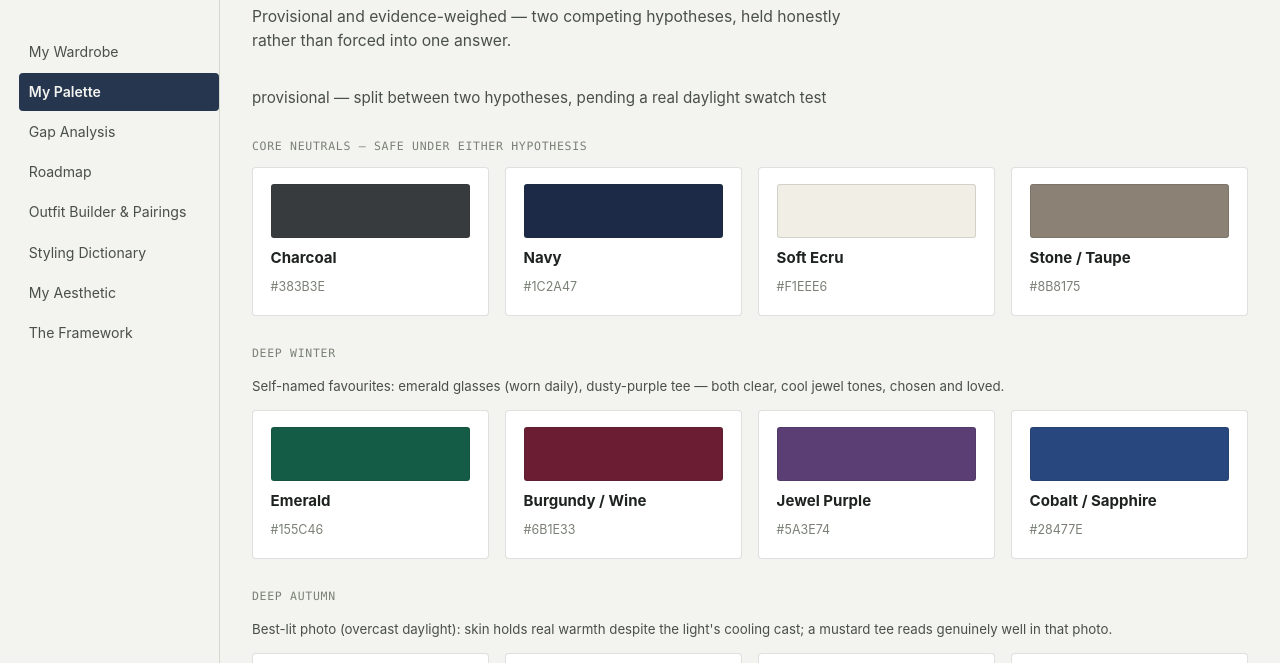
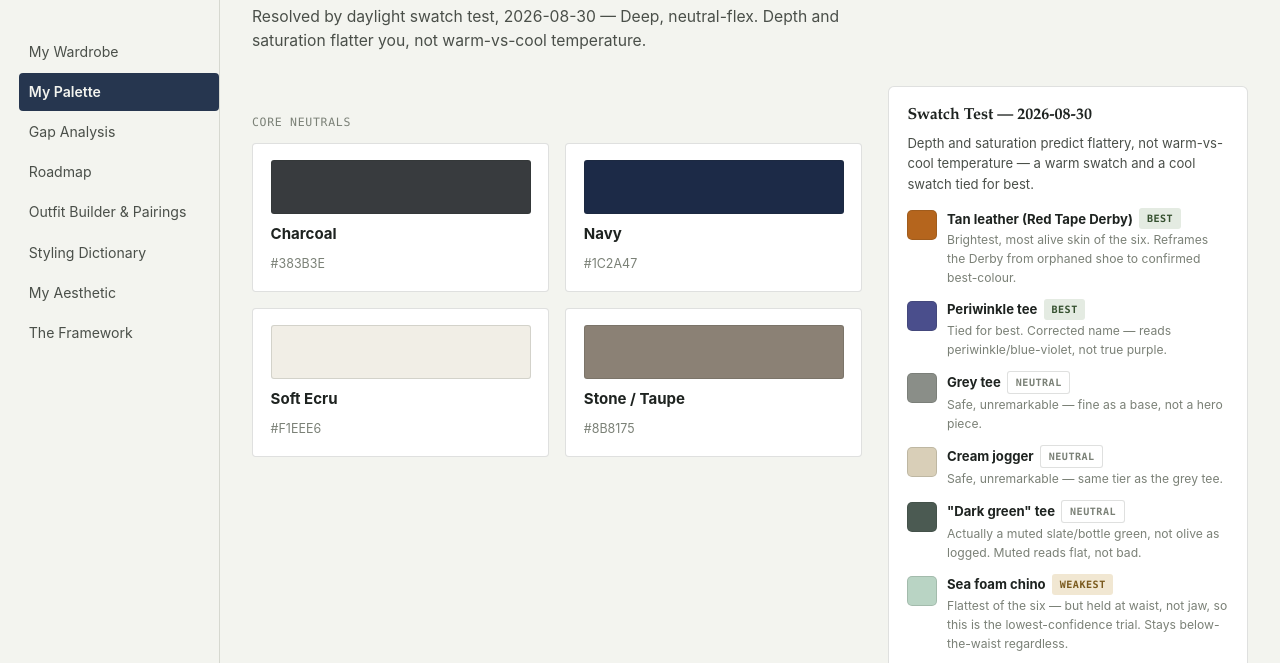
Before and after one commit to i-am-wolley/styling, a plain HTML site: page index.html in a window 1280 px wide. Both pictures are taken after a click on the button "My Palette". Shown: the part 137-800 px from the top of the page. Drawn offline with Linux system fonts and the light colour scheme.

Commit message:
Resolve palette to Deep, neutral-flex from daylight swatch test
Six garments/accessories tested near the jaw under daylight; auto-WB
made raw pixel data unreliable so the verdict is a visual read. A
warm swatch (tan leather) and a cool swatch (periwinkle tee) both
read as most flattering, resolving the open Deep Autumn vs. Deep
Winter split as depth/saturation-driven rather than warm-vs-cool.

- palette.json: single resolved palette + full swatchTest report
- app.js: outfit builder now flags muted near-face colour instead of
  warm/cool mixing; My Palette page adds a swatch-test report card
- index.html/style.css: updated palette subtitle and report layout

```diff
--- a/css/style.css
+++ b/css/style.css
@@ -225,6 +225,23 @@ a { color: var(--accent); }
 .toggle-label { display:flex; align-items:center; gap:.5rem; font-size:.84rem; color:var(--ink-soft); margin-bottom:1.4rem; cursor:pointer; }
 .toggle-label input { cursor:pointer; }
 
+/* ---- Palette: swatch test report ---- */
+.palette-top-row { display:grid; grid-template-columns: minmax(0,1fr) minmax(280px,360px); gap:1.6rem; align-items:start; margin-top:1.2rem; }
+.swatch-test-card { background: var(--bg-raised); border:1px solid var(--chip-border); border-radius:6px; padding:1rem 1.15rem 1.1rem; }
+.swatch-test-title { font-family:var(--serif); font-size:1rem; font-weight:600; margin:0 0 .35rem; }
+.swatch-test-verdict { font-size:.82rem; color:var(--ink-soft); margin:0 0 .9rem; }
+.swatch-test-list { display:flex; flex-direction:column; gap:.7rem; }
+.swatch-test-row { display:flex; gap:.6rem; align-items:flex-start; }
+.swatch-test-chip { width:30px; height:30px; border-radius:5px; border:1px solid var(--chip-border); flex-shrink:0; margin-top:.1rem; }
+.swatch-test-info { min-width:0; }
+.swatch-test-name { font-size:.82rem; font-weight:650; display:flex; align-items:center; gap:.4rem; flex-wrap:wrap; }
+.swatch-test-note { font-size:.76rem; color:var(--ink-faint); margin-top:.15rem; }
+.swatch-test-method { font-size:.7rem; color:var(--ink-faint); font-style:italic; margin:.9rem 0 0; padding-top:.7rem; border-top:1px solid var(--hairline); }
+
+@media (max-width: 720px) {
+  .palette-top-row { grid-template-columns: 1fr; }
+}
+
 /* ---- Dictionary ---- */
 .dict-group-label { font-family:var(--mono); font-size:.72rem; letter-spacing:.06em; text-transform:uppercase; color:var(--ink-faint); margin: 1.8rem 0 .7rem; }
 .dict-card { background: var(--bg-raised); border:1px solid var(--chip-border); border-radius:4px; padding:.9rem 1rem; }
--- a/data/palette.json
+++ b/data/palette.json
@@ -1,43 +1,55 @@
 {
-  "confidence": "provisional — split between two hypotheses, pending a real daylight swatch test",
+  "confidence": "resolved — Deep, neutral-flex (daylight swatch test, 2026-08-30)",
   "coreNeutrals": [
     { "name": "Charcoal", "hex": "#383B3E" },
     { "name": "Navy", "hex": "#1C2A47" },
     { "name": "Soft Ecru", "hex": "#F1EEE6" },
     { "name": "Stone / Taupe", "hex": "#8B8175" }
   ],
-  "hypotheses": [
-    {
-      "id": "winter",
-      "name": "Deep Winter",
-      "evidence": "Self-named favourites: emerald glasses (worn daily), dusty-purple tee — both clear, cool jewel tones, chosen and loved.",
-      "colors": [
-        { "name": "Emerald", "hex": "#155C46" },
-        { "name": "Burgundy / Wine", "hex": "#6B1E33" },
-        { "name": "Jewel Purple", "hex": "#5A3E74" },
-        { "name": "Cobalt / Sapphire", "hex": "#28477E" }
-      ]
-    },
-    {
-      "id": "autumn",
-      "name": "Deep Autumn",
-      "evidence": "Best-lit photo (overcast daylight): skin holds real warmth despite the light's cooling cast; a mustard tee reads genuinely well in that photo.",
-      "colors": [
-        { "name": "Mustard Gold", "hex": "#B8892B" },
-        { "name": "Rust", "hex": "#7A3B1E" },
-        { "name": "Deep Bottle Green", "hex": "#2E4A38" },
-        { "name": "Chocolate", "hex": "#4A3524" }
+  "resolution": {
+    "classification": "Deep, neutral-flex",
+    "summary": "A daylight swatch test on 2026-08-30 tested a warm swatch (tan leather) and a cool swatch (purple/periwinkle tee) side by side against skin. Both read as genuinely flattering — the test didn't resolve warm vs. cool, it resolved that depth/saturation is the governing variable, not hue temperature. Muted or pale colours (a slate-green tee, a pastel sea foam chino) underperformed regardless of temperature. Practical rule: prioritize rich, saturated colour near the face; treat warm-vs-cool as a secondary, low-stakes choice.",
+    "validatedColors": [
+      { "name": "Emerald (Zweig glasses)", "hex": "#155C46", "note": "cool jewel tone, validated twice" },
+      { "name": "Periwinkle / Jewel Purple", "hex": "#4A4E8C", "note": "cool — tee reads periwinkle/blue-violet, corrected from 'purple'" },
+      { "name": "Cognac / Tan leather", "hex": "#B5651D", "note": "warm — Red Tape Derby; upgraded from 'orphaned shoe' to confirmed best-colour" }
+    ],
+    "underperformed": [
+      { "name": "Slate / muted bottle green", "hex": "#4B5A52", "note": "cool-leaning but muted, not olive as originally logged — safe, not flattering" },
+      { "name": "Sea foam", "hex": "#B9D4C4", "note": "pale/pastel — stays below-the-waist only, low-confidence trial (held away from face)" }
+    ],
+    "swatchTest": {
+      "date": "2026-08-30",
+      "method": "Six garments/accessories held near the jaw (sea foam held lower, at waist) under indirect daylight, same room and window. Pixel brightness was sampled but discarded — smartphone auto white-balance compensated for each swatch's dominant colour, inverting the real signal. Verdict below is a visual read across matched face crops.",
+      "verdict": "Depth and saturation predict flattery, not warm-vs-cool temperature — a warm swatch and a cool swatch tied for best.",
+      "items": [
+        { "name": "Tan leather (Red Tape Derby)", "hex": "#B5651D", "temp": "warm", "result": "best", "note": "Brightest, most alive skin of the six. Reframes the Derby from orphaned shoe to confirmed best-colour." },
+        { "name": "Periwinkle tee", "hex": "#4A4E8C", "temp": "cool", "result": "best", "note": "Tied for best. Corrected name — reads periwinkle/blue-violet, not true purple." },
+        { "name": "Grey tee", "hex": "#8A8E88", "temp": "cool-neutral", "result": "neutral", "note": "Safe, unremarkable — fine as a base, not a hero piece." },
+        { "name": "Cream jogger", "hex": "#D9CFB8", "temp": "warm-neutral", "result": "neutral", "note": "Safe, unremarkable — same tier as the grey tee." },
+        { "name": "\"Dark green\" tee", "hex": "#4B5A52", "temp": "cool-muted", "result": "neutral", "note": "Actually a muted slate/bottle green, not olive as logged. Muted reads flat, not bad." },
+        { "name": "Sea foam chino", "hex": "#B9D4C4", "temp": "cool-pastel", "result": "weakest", "note": "Flattest of the six — but held at waist, not jaw, so this is the lowest-confidence trial. Stays below-the-waist regardless." }
       ]
     }
+  },
+  "colors": [
+    { "name": "Emerald", "hex": "#155C46" },
+    { "name": "Burgundy / Wine", "hex": "#6B1E33" },
+    { "name": "Jewel Purple / Periwinkle", "hex": "#4A4E8C" },
+    { "name": "Cobalt / Sapphire", "hex": "#28477E" },
+    { "name": "Mustard Gold", "hex": "#B8892B" },
+    { "name": "Rust", "hex": "#7A3B1E" },
+    { "name": "Cognac / Tan", "hex": "#B5651D" },
+    { "name": "Chocolate", "hex": "#4A3524" }
   ],
   "rules": {
     "ratio": "60/30/10 — dominant neutral, secondary colour, accent",
     "maxColors": 3,
-    "faceRule": "Near the face (tops, shirts, knitwear): core neutrals + clear jewel tones. Below the waist (trousers, shoes): far more forgiving — existing olive/khaki/camel all work here regardless of which hypothesis is correct.",
+    "faceRule": "Near the face (tops, shirts, knitwear): core neutrals + any colour above at full saturation — warm or cool both work. Avoid muted/dusty or pastel versions near the face regardless of temperature (confirmed by swatch test). Below the waist (trousers, shoes): far more forgiving — existing olive/khaki/camel and pastel pieces (sea foam) all work here.",
     "harmonySchemes": {
       "safe": ["analogous", "monochromatic"],
       "accentOnly": ["complementary (never 50/50, one dominates)"],
-      "avoid": ["triadic and split-complementary as literal 3-hue combos — collapse to two colours plus a neutral instead"]
+      "avoid": ["triadic and split-complementary as literal 3-hue combos — collapse to two colours plus a neutral instead", "muted/dusty or pastel colour near the face"]
     }
   }
 }
--- a/index.html
+++ b/index.html
@@ -40,7 +40,7 @@
       <div class="view-head">
         <p class="view-kicker">02 · Colour</p>
         <h1 class="view-title">My Palette</h1>
-        <p class="view-sub">Provisional and evidence-weighed — two competing hypotheses, held honestly rather than forced into one answer.</p>
+        <p class="view-sub">Resolved by daylight swatch test, 2026-08-30 — Deep, neutral-flex. Depth and saturation flatter you, not warm-vs-cool temperature.</p>
       </div>
       <div id="palette-body"></div>
     </section>
--- a/js/app.js
+++ b/js/app.js
@@ -92,12 +92,19 @@ function festiveConflict(a, b) {
   }
   return null;
 }
-// Colour-track mixing (Deep Winter accent + Deep Autumn accent together) is a soft
-// flag, not a hard exclude — real, but the swatch test is what actually resolves it.
-function colorTrackSoftFlag(a, b) {
-  const ca = classifyColor(a.hex), cb = classifyColor(b.hex);
-  if (!ca.neutral && !cb.neutral && ca.fam !== 'other' && cb.fam !== 'other' && ca.fam !== cb.fam) {
-    return `Mixes the Deep Winter and Deep Autumn palette tracks — worth a swatch test before committing (§Phase 3).`;
+// Resolved by the 2026-08-30 swatch test: warm/cool mixing is NOT the risk — a warm
+// (tan leather) and a cool (periwinkle) swatch both read as genuinely flattering.
+// The real risk is a muted/dusty colour worn near the face, regardless of temperature.
+function mutedNearFaceFlag(a, b) {
+  const nearFaceCats = ['top', 'outerwear'];
+  const flagged = [a, b].filter(item => {
+    if (!nearFaceCats.includes(item.category)) return false;
+    const c = classifyColor(item.hex);
+    return !c.neutral && c.muted;
+  });
+  if (flagged.length) {
+    const names = flagged.map(i => i.colorName).join(' and ');
+    return `${names} read${flagged.length === 1 ? 's' : ''} muted/dusty near the face — the swatch test (§Phase 3.4) found saturated colour flatters you more than muted, regardless of warm or cool.`;
   }
   return null;
 }
@@ -110,7 +117,7 @@ function pairCompatibility(a, b) {
     const r = fn(a, b);
     if (r) hard.push(r);
   });
-  const soft = colorTrackSoftFlag(a, b);
+  const soft = mutedNearFaceFlag(a, b);
   return { compatible: hard.length === 0, hard, soft };
 }
 function hardConflicts(candidate, againstItems) {
@@ -168,18 +175,47 @@ function renderWardrobe() {
 }
 
 // ---------- Palette ----------
+const SWATCH_RESULT_TAG = { best: 'keep', neutral: 'neutral', weakest: 'rescue' };
+const SWATCH_RESULT_LABEL = { best: 'Best', neutral: 'Neutral', weakest: 'Weakest' };
+function renderSwatchTestReport() {
+  const t = PALETTE.resolution.swatchTest;
+  if (!t) return '';
+  const row = (i) => `
+    <div class="swatch-test-row">
+      <div class="swatch-test-chip" style="background:${i.hex}"></div>
+      <div class="swatch-test-info">
+        <div class="swatch-test-name">${i.name} <span class="tag ${SWATCH_RESULT_TAG[i.result]}">${SWATCH_RESULT_LABEL[i.result]}</span></div>
+        <div class="swatch-test-note">${i.note}</div>
+      </div>
+    </div>`;
+  return `
+    <div class="swatch-test-card">
+      <h4 class="swatch-test-title">Swatch Test — ${t.date}</h4>
+      <p class="swatch-test-verdict">${t.verdict}</p>
+      <div class="swatch-test-list">${t.items.map(row).join('')}</div>
+      <p class="swatch-test-method">${t.method}</p>
+    </div>`;
+}
 function renderPalette() {
   const el = document.getElementById('palette-body');
   const swatch = (c) => `<div class="card" style="min-width:130px;"><div class="card-swatch" style="background:${c.hex}"></div><div class="card-title">${c.name}</div><div class="card-meta">${c.hex}</div></div>`;
   el.innerHTML = `
-    <p class="field" style="font-size:.95rem;">${PALETTE.confidence}</p>
-    <div class="dict-group-label">Core Neutrals — safe under either hypothesis</div>
-    <div class="grid">${PALETTE.coreNeutrals.map(swatch).join('')}</div>
-    ${PALETTE.hypotheses.map(h => `
-      <div class="dict-group-label">${h.name}</div>
-      <p class="field">${h.evidence}</p>
-      <div class="grid">${h.colors.map(swatch).join('')}</div>
-    `).join('')}
+    <div class="palette-top-row">
+      <div>
+        <div class="dict-group-label">Core Neutrals</div>
+        <div class="grid">${PALETTE.coreNeutrals.map(swatch).join('')}</div>
+      </div>
+      ${renderSwatchTestReport()}
+    </div>
+    <div class="dict-group-label">${PALETTE.resolution.classification}</div>
+    <p class="field">${PALETTE.resolution.summary}</p>
+    <div class="grid">${PALETTE.colors.map(swatch).join('')}</div>
+    <div class="dict-group-label">Validated near-face colours</div>
+    <div class="grid">${PALETTE.resolution.validatedColors.map(swatch).join('')}</div>
+    ${PALETTE.resolution.validatedColors.map(c => `<p class="field" style="font-size:.85rem;">${c.name}: ${c.note}</p>`).join('')}
+    <div class="dict-group-label">Safe, not flattering — don't expect a face payoff from more of these</div>
+    <div class="grid">${PALETTE.resolution.underperformed.map(swatch).join('')}</div>
+    ${PALETTE.resolution.underperformed.map(c => `<p class="field" style="font-size:.85rem;">${c.name}: ${c.note}</p>`).join('')}
     <div class="section-block">
       <div class="section-title">Rules</div>
       <p class="field"><b>Ratio:</b> ${PALETTE.rules.ratio}</p>
@@ -816,17 +852,16 @@ function rgbDist(hexA, hexB) {
   return Math.sqrt((a.r-b.r)**2 + (a.g-b.g)**2 + (a.b-b.b)**2);
 }
 // Real classification: desaturated/near-white/near-black = neutral; otherwise
-// find the nearest named palette colour (by RGB distance) to tag a family,
-// falling back to 'other' when nothing is a close match.
+// find the nearest named palette colour (by RGB distance) and flag whether the
+// colour itself is muted/dusty rather than saturated. The 2026-08-30 swatch test
+// (§Phase 3.4) found saturation, not warm/cool temperature, is what predicts
+// whether a colour flatters — so that's the axis this now scores on.
 function classifyColor(hex) {
   const { s, l } = hexToHsl(hex);
-  if (s < 0.18 || l > 0.87 || l < 0.14) return { neutral: true, fam: 'neutral' };
-  const winter = PALETTE.hypotheses.find(h => h.id === 'winter').colors;
-  const autumn = PALETTE.hypotheses.find(h => h.id === 'autumn').colors;
-  let best = null, bestFam = null, bestDist = Infinity;
-  winter.forEach(c => { const d = rgbDist(hex, c.hex); if (d < bestDist) { bestDist = d; best = c; bestFam = 'winter'; } });
-  autumn.forEach(c => { const d = rgbDist(hex, c.hex); if (d < bestDist) { bestDist = d; best = c; bestFam = 'autumn'; } });
-  return { neutral: false, fam: bestDist < 95 ? bestFam : 'other', nearest: best ? best.name : null };
+  if (s < 0.18 || l > 0.87 || l < 0.14) return { neutral: true, muted: false, fam: 'neutral' };
+  let best = null, bestDist = Infinity;
+  PALETTE.colors.forEach(c => { const d = rgbDist(hex, c.hex); if (d < bestDist) { bestDist = d; best = c; } });
+  return { neutral: false, muted: s < 0.35, fam: bestDist < 95 ? 'validated' : 'other', nearest: best ? best.name : null };
 }
 
 function renderScores() {
@@ -841,21 +876,23 @@ function renderScores() {
   // Colour harmony — real classification per item, not exact-hex lookup
   const classified = active.map(i => ({ item: i, ...classifyColor(i.hex) }));
   const accents = classified.filter(c => !c.neutral);
-  const winterAccents = accents.filter(c => c.fam === 'winter');
-  const autumnAccents = accents.filter(c => c.fam === 'autumn');
+  const mutedAccents = accents.filter(c => c.muted);
   let colorScore, colorNote, colorClass;
   if (accents.length === 0) {
     colorScore = 'All Neutral'; colorClass = 'score-good';
     colorNote = 'Every piece reads as neutral — very safe. Add one accent piece if you want more personality.';
   } else if (accents.length === 1) {
-    colorScore = 'Clean'; colorClass = 'score-good';
-    colorNote = `One deliberate accent (${accents[0].item.colorName}) against a neutral base — squarely in the 60/30/10 zone.`;
-  } else if (accents.length === 2 && winterAccents.length > 0 && autumnAccents.length > 0) {
-    colorScore = 'Untested'; colorClass = 'score-warn';
-    colorNote = `${winterAccents[0].item.colorName} (Deep Winter track) and ${autumnAccents[0].item.colorName} (Deep Autumn track) together — fine as a personal choice, but this specific pairing hasn't been validated by the swatch test yet.`;
+    const isMuted = accents[0].muted;
+    colorScore = isMuted ? 'Muted' : 'Clean'; colorClass = isMuted ? 'score-warn' : 'score-good';
+    colorNote = isMuted
+      ? `${accents[0].item.colorName} reads muted/dusty rather than saturated — safe, but the swatch test (§Phase 3.4) found saturated colour flatters you more.`
+      : `One deliberate accent (${accents[0].item.colorName}) against a neutral base — squarely in the 60/30/10 zone.`;
+  } else if (accents.length === 2 && mutedAccents.length > 0) {
+    colorScore = 'Muted accent'; colorClass = 'score-warn';
+    colorNote = `${mutedAccents.map(a=>a.item.colorName).join(', ')} read${mutedAccents.length===1?'s':''} muted rather than saturated. Warm/cool mixing itself is fine — validated by the 2026-08-30 swatch test — but consider a richer version of ${mutedAccents[0].item.colorName}.`;
   } else if (accents.length === 2) {
     colorScore = 'Bold, deliberate'; colorClass = 'score-good';
-    colorNote = `Two accents (${accents.map(a=>a.item.colorName).join(', ')}) — bolder than the safe default, but from the same palette track.`;
+    colorNote = `Two saturated accents (${accents.map(a=>a.item.colorName).join(', ')}) — validated combination regardless of warm/cool mix, per the 2026-08-30 swatch test.`;
   } else {
     colorScore = 'Busy'; colorClass = 'score-warn';
     colorNote = `${accents.length} non-neutral colours at once (${accents.map(a=>a.item.colorName).join(', ')}) exceeds the 3-colour ceiling from §0.3 — consider dropping one to a neutral.`;
```
